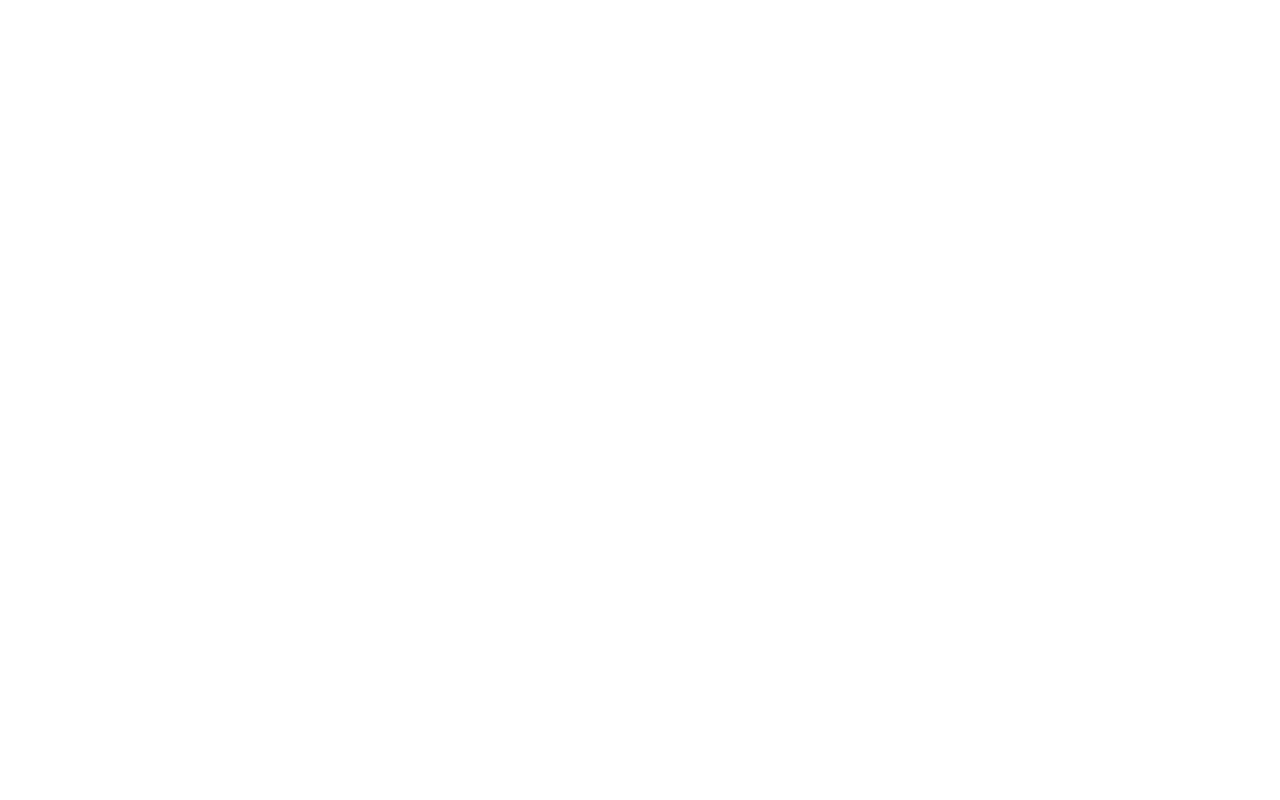
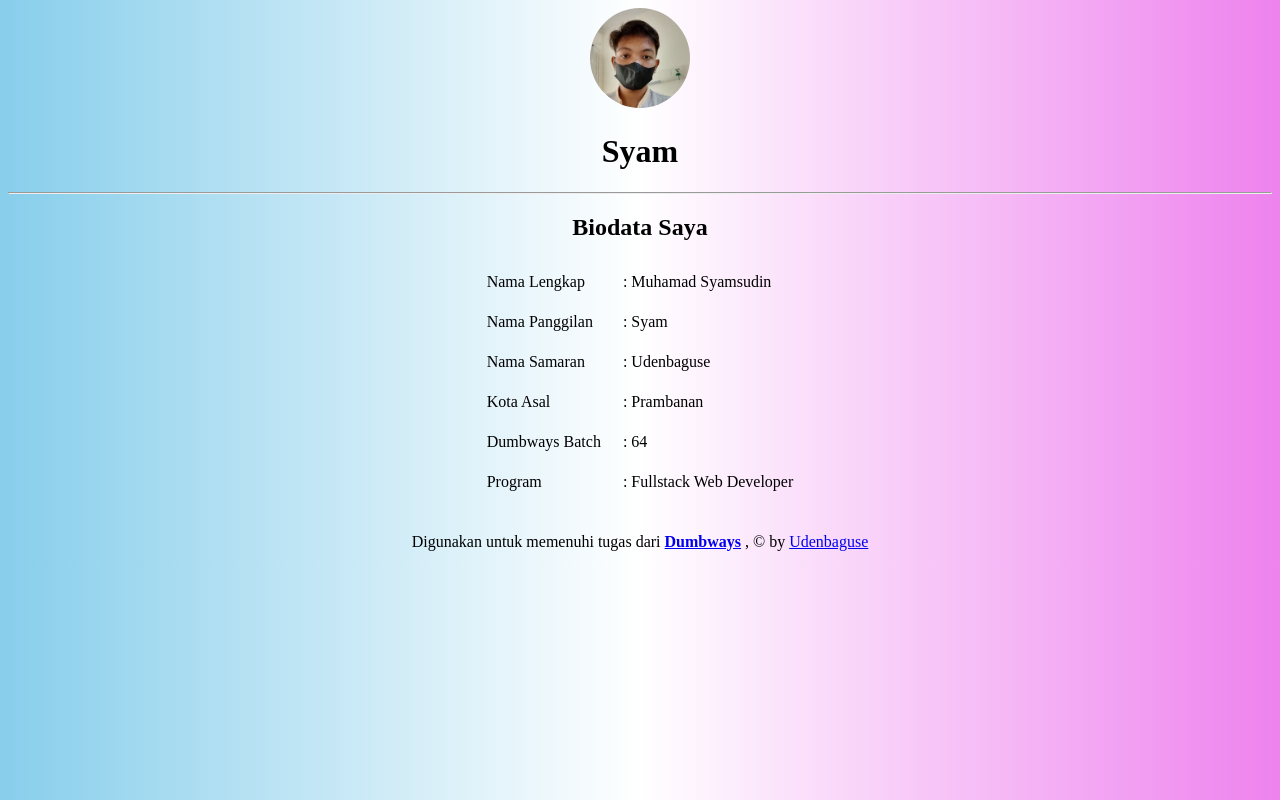
Before and after one commit to udenbaguse/tugas-dumbways-stage1-batch64, a plain HTML site: page index.html in a window 1280 px wide. Drawn offline with Linux system fonts and the light colour scheme.

Commit message:
udah oke

```diff
--- a/index.html
+++ b/index.html
@@ -1,11 +1,59 @@
 <!DOCTYPE html>
 <html lang="en">
-<head>
-    <meta charset="UTF-8">
-    <meta name="viewport" content="width=device-width, initial-scale=1.0">
+  <head>
+    <meta charset="UTF-8" />
+    <meta name="viewport" content="width=device-width, initial-scale=1.0" />
     <title>Document</title>
-</head>
-<body>
-    <h1></h1>
-</body>
+    <link rel="stylesheet" href="style.css">
+  </head>
+  <body>
+
+    <header class="center">
+      <img src="img/photo-profile.jpg" width="100px" />
+      <h1>Syam</h1>
+      <hr />
+    </header>
+
+    <section>
+      <h2 class="center">Biodata Saya</h2>
+
+      <table align="center" cellpadding="10px">
+        <tr>
+          <td>Nama Lengkap</td>
+          <td>: Muhamad Syamsudin</td>
+        </tr>
+        <tr>
+          <td>Nama Panggilan</td>
+          <td>: Syam</td>
+        </tr>
+        <tr>
+          <td>Nama Samaran</td>
+          <td>: Udenbaguse</td>
+        </tr>
+        <tr>
+          <td>Kota Asal</td>
+          <td>: Prambanan</td>
+        </tr>
+        <tr>
+          <td>Dumbways Batch</td>
+          <td>: 64</td>
+        </tr>
+        <tr>
+          <td>Program</td>
+          <td>: Fullstack Web Developer</td>
+        </tr>
+      </table>
+    </section>
+
+    <footer class="center">
+      <p>
+        Digunakan untuk memenuhi tugas dari
+        <strong
+          ><a href="https://share.google/52arm36bDMWKC3Jvi">Dumbways</a></strong
+        >
+        , &copy; by <a href="https://www.youtube.com/@Udenbaguse">Udenbaguse</a>
+      </p>
+    </footer>
+
+  </body>
 </html>
--- /dev/null
+++ b/style.css
@@ -0,0 +1,20 @@
+body {
+  background: linear-gradient(to right, skyblue, white, violet);
+
+  .center{
+    text-align: center;
+  }
+
+  section {
+    margin-bottom: 30px;
+  }
+
+}
+
+header > img {
+  border-radius: 50%;
+
+  &:hover{
+    border: 3px solid blue;
+  }
+}
```
Also changed, not shown: img/photo-profile.jpg (added).
